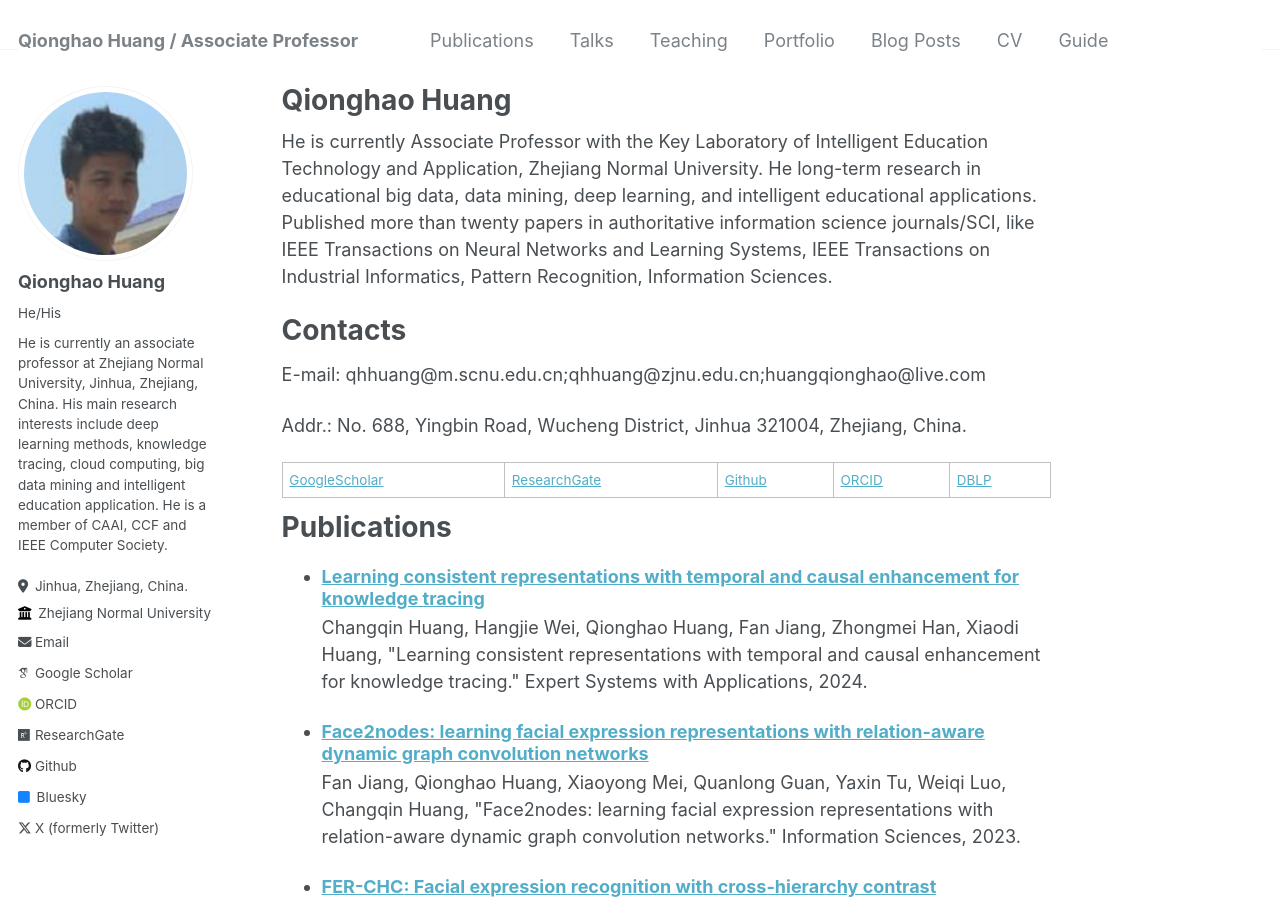
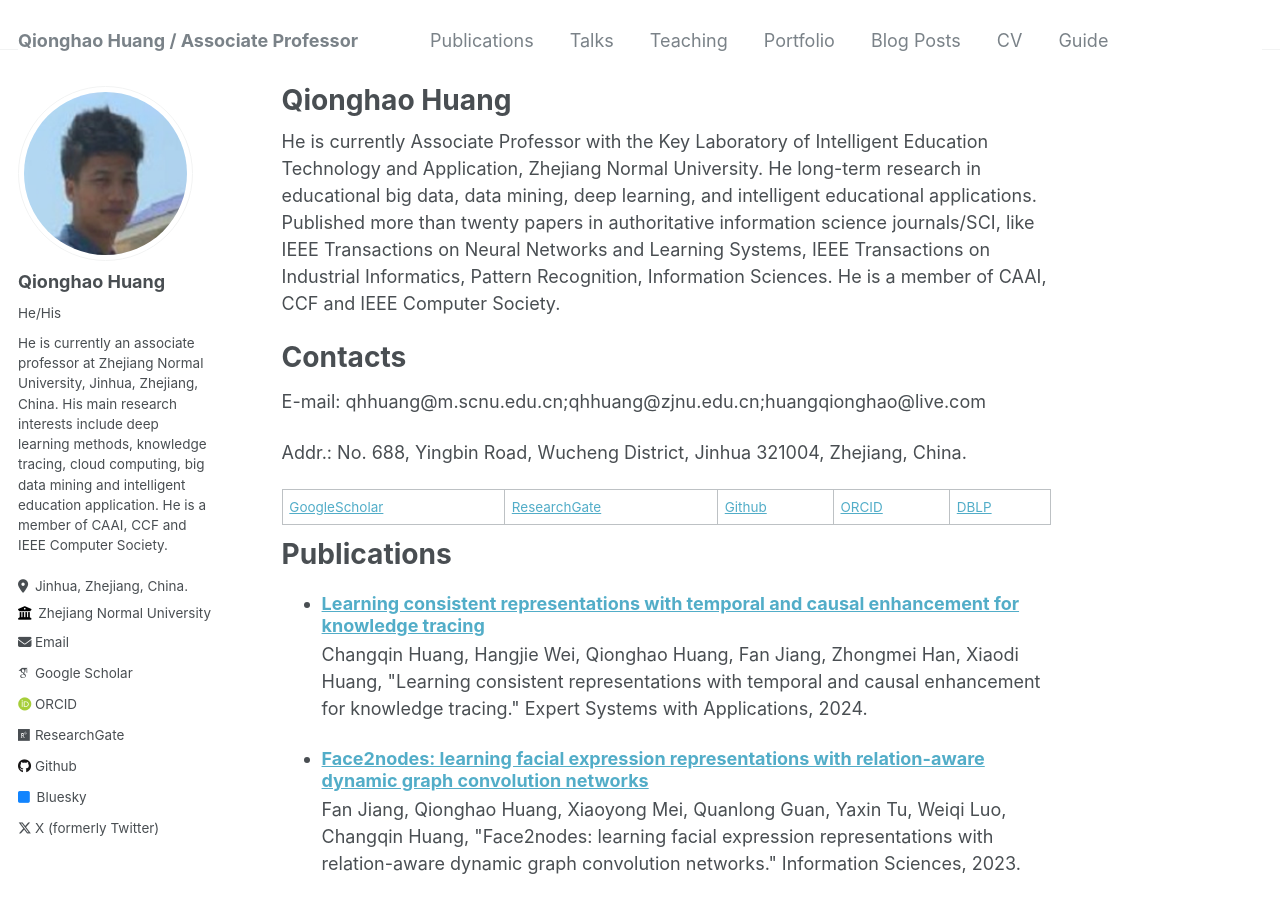
Before and after one commit to qhhuang-ai/qhhuang-ai.github.io, a Jekyll site: the page built from _pages/about.md, in a window 1280 px wide and 900 px high. Built offline with Jekyll 4.4.1, drawn with Linux system fonts in a browser that asks for light colours; some web fonts are replaced.

Commit message:
update cv

```diff
--- a/_pages/about.md
+++ b/_pages/about.md
@@ -9,6 +9,7 @@ redirect_from:
 
 He is currently Associate Professor with the Key Laboratory of Intelligent Education Technology and Application, Zhejiang Normal University.
 He long-term research in educational big data, data mining, deep learning, and intelligent educational applications. Published more than twenty papers in authoritative information science journals/SCI, like IEEE Transactions on Neural Networks and Learning Systems, IEEE Transactions on Industrial Informatics, Pattern Recognition, Information Sciences.
+He is a member of CAAI, CCF and IEEE Computer Society.
 
 
 Contacts
```
